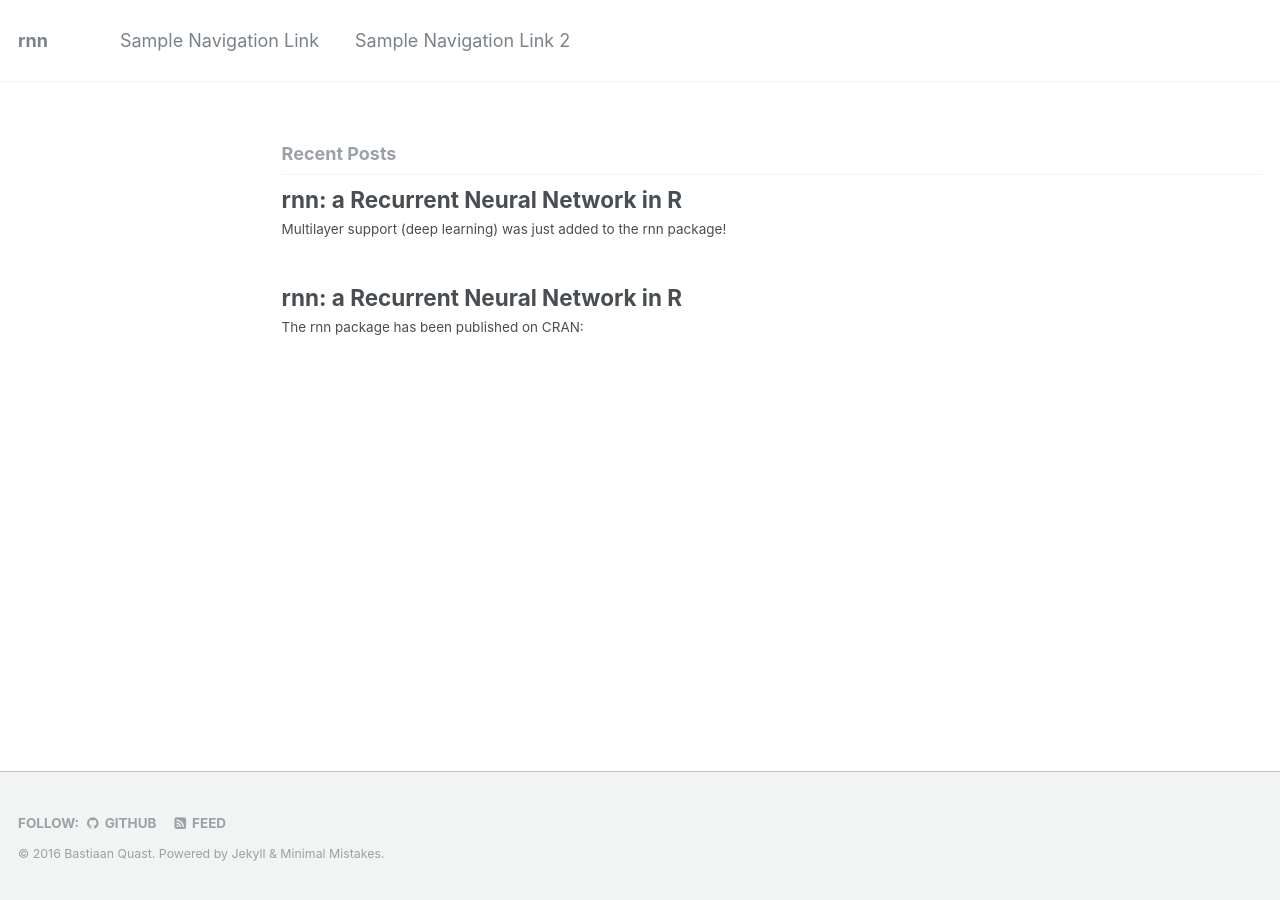
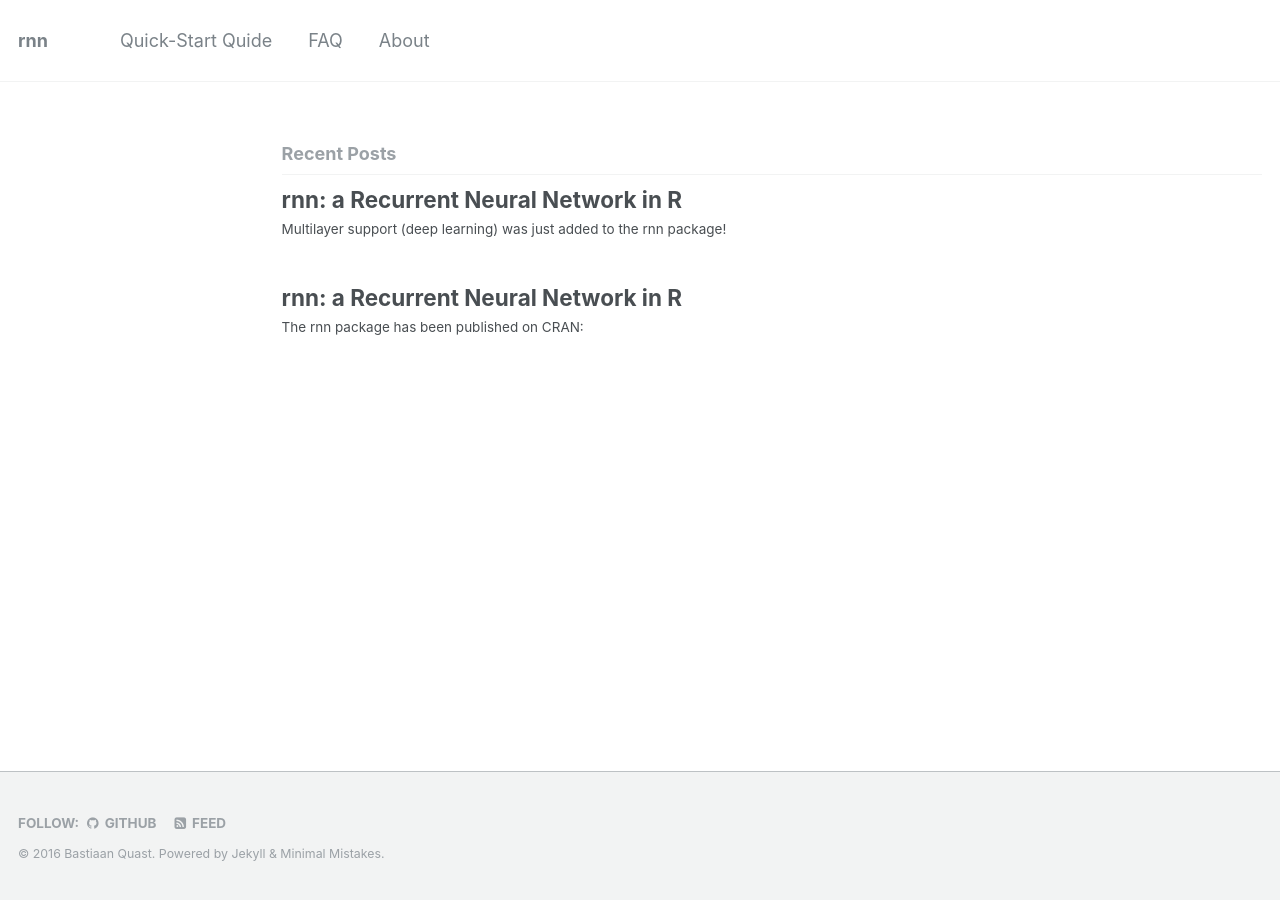
Before and after one commit to bquast/rnn, a Jekyll site: the page built from index.html, in a window 1280 px wide. Built offline with Jekyll 4.4.1, drawn with Linux system fonts in a browser that asks for light colours; the list of posts is cut into pages by our own code.

Commit message:
update navigation

```diff
--- a/_data/navigation.yml
+++ b/_data/navigation.yml
@@ -1,7 +1,10 @@
 # main links links
 main:
-  - title: "Sample Navigation Link"
-    url: https://mmistakes.github.io/minimal-mistakes/docs/navigation/
+  - title: "Quick-Start Quide"
+    url: /quick-start
 
-  - title: "Sample Navigation Link 2"
-    url: /
+  - title: "FAQ"
+    url: /faq
+
+  - title: "About"
+    url: /about
```
